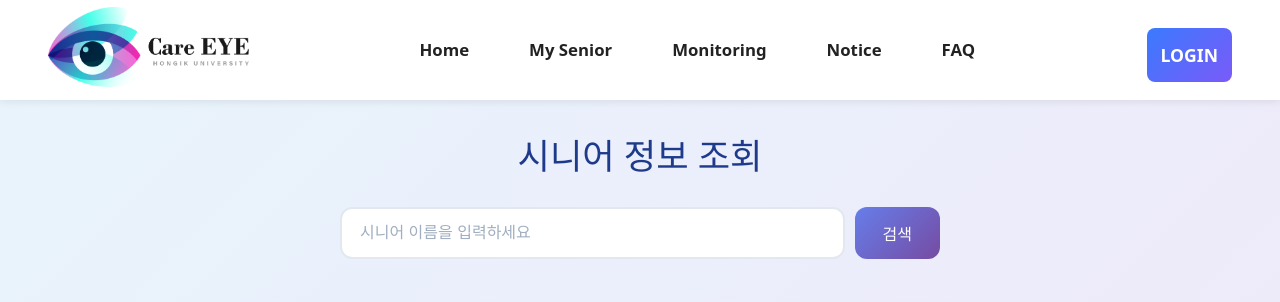
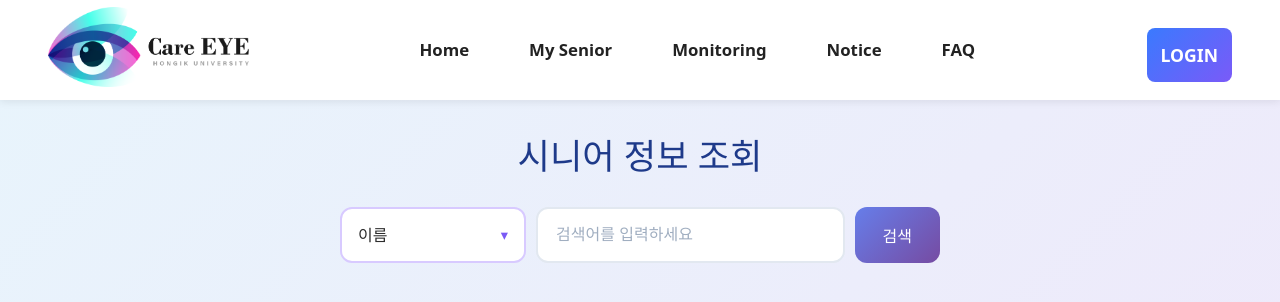
Before and after one commit to hoho715-park/careeye_frontend, a React (Vite) app in the folder careeye/: page /my-senior/info in a window 1280 px wide. Shown: the top 302 px of the page. Built offline with nearby package versions, Linux system fonts and the light colour scheme.

Commit message:
feat: 이름 검색 제외 , 나머지 조건 검색 추가

```diff
--- a/careeye/src/pages/SeniorInfo.jsx
+++ b/careeye/src/pages/SeniorInfo.jsx
@@ -4,6 +4,8 @@ import { FaTrashAlt, FaEdit } from "react-icons/fa";
 
 const SeniorInfo = () => {
   const [searchName, setSearchName] = useState("");
+  const [searchType, setSearchType] = useState("name");
+  const [dropdownOpen, setDropdownOpen] = useState(false);
   const [searchResults, setSearchResults] = useState("all");
   const [allSeniors, setAllSeniors] = useState([]);
 
@@ -15,21 +17,18 @@ const SeniorInfo = () => {
 
   const userId = localStorage.getItem("userId");
 
-  /* 🔵 전체 목록 불러오기 */
   useEffect(() => {
     if (!userId) return;
 
     fetch(`http://localhost:8080/senior/list/${userId}`)
       .then((res) => res.json())
       .then((data) => {
-        console.log("받아온 데이터:", data); // 데이터 구조 확인용
         setAllSeniors(data);
         setSearchResults("all");
       })
       .catch((err) => console.error("시니어 조회 오류:", err));
   }, [userId]);
 
-  /* 🔍 검색 기능 */
   const handleSearch = (e) => {
     e.preventDefault();
 
@@ -38,9 +37,17 @@ const SeniorInfo = () => {
       return;
     }
 
+    const keyword = searchName.replace(/\s+/g, "");
+
     const filtered = allSeniors.filter((senior) => {
-      const name = senior.seniorName || senior.name || "";
-      return name.replace(/\s+/g, "") === searchName.replace(/\s+/g, "");
+      const fields = {
+        name: senior.seniorName || senior.name || "",
+        room: senior.roomNumber || senior.room || "",
+        seniorId: senior.seniorId || senior.id || "",
+        hospitalId: senior.hospitalId || senior.facilityId || "",
+      };
+
+      return String(fields[searchType]).replace(/\s+/g, "") === keyword;
     });
 
     setSearchResults(filtered.length > 0 ? filtered : "not-found");
@@ -48,13 +55,11 @@ const SeniorInfo = () => {
 
   const renderList = searchResults === "all" ? allSeniors : searchResults;
 
-  /* 🗑 삭제 모달 열기 */
   const openDeleteModal = (senior) => {
     setSelectedSenior(senior);
     setShowDeleteModal(true);
   };
 
-  /* 🗑 삭제 실행 */
   const confirmDelete = () => {
     const seniorId = selectedSenior.seniorId || selectedSenior.id;
     fetch(`http://localhost:8080/senior/delete/${seniorId}`, {
@@ -67,13 +72,11 @@ const SeniorInfo = () => {
       .catch((err) => console.error("삭제 오류:", err));
   };
 
-  /* ✏ 수정 모달 열기 */
   const openEditModal = (senior) => {
     setEditSenior({ ...senior });
     setShowEditModal(true);
   };
 
-  /* ✏ 수정 실행 */
   const handleUpdate = () => {
     const seniorId = editSenior.seniorId || editSenior.id;
     fetch(`http://localhost:8080/senior/update/${seniorId}`, {
@@ -88,7 +91,6 @@ const SeniorInfo = () => {
       .catch((err) => console.error("수정 오류:", err));
   };
 
-  /* 필드값 가져오기 헬퍼 함수 */
   const getField = (senior, ...keys) => {
     for (const key of keys) {
       if (senior[key] !== undefined && senior[key] !== null) {
@@ -98,25 +100,56 @@ const SeniorInfo = () => {
     return "-";
   };
 
+  const getTypeLabel = () => {
+    switch (searchType) {
+      case "name":
+        return "이름";
+      case "room":
+        return "방 호수";
+      case "seniorId":
+        return "시니어 ID";
+      case "hospitalId":
+        return "요양시설 ID";
+      default:
+        return "이름";
+    }
+  };
+
   return (
     <div className="senior-info-container">
       <div className="senior-info-content">
         <h2 className="senior-info-title">시니어 정보 조회</h2>
 
-        {/* 🔍 검색 */}
         <form className="search-form" onSubmit={handleSearch}>
+
+          {/* 🔵 커스텀 드롭다운 */}
+          <div className="custom-select" onClick={() => setDropdownOpen(!dropdownOpen)}>
+            <span>{getTypeLabel()}</span>
+            <div className={`arrow ${dropdownOpen ? "open" : ""}`}>▾</div>
+          </div>
+
+          {dropdownOpen && (
+            <div className="custom-options">
+              <div className="option" onClick={() => { setSearchType("name"); setDropdownOpen(false); }}>이름</div>
+              <div className="option" onClick={() => { setSearchType("room"); setDropdownOpen(false); }}>방 호수</div>
+              <div className="option" onClick={() => { setSearchType("seniorId"); setDropdownOpen(false); }}>시니어 ID</div>
+              <div className="option" onClick={() => { setSearchType("hospitalId"); setDropdownOpen(false); }}>요양시설 ID</div>
+            </div>
+          )}
+
           <input
             type="text"
-            placeholder="시니어 이름을 입력하세요"
+            placeholder="검색어를 입력하세요"
             value={searchName}
             onChange={(e) => setSearchName(e.target.value)}
           />
+
           <button className="search-btn">검색</button>
         </form>
 
         <div className="result-section">
           {searchResults === "not-found" ? (
-            <p className="not-found-text">❌ 해당 이름의 시니어를 찾을 수 없습니다.</p>
+            <p className="not-found-text">❌ 해당 정보의 시니어를 찾을 수 없습니다.</p>
           ) : (
             <div className="result-list">
               {renderList.map((senior, index) => (
@@ -128,7 +161,6 @@ const SeniorInfo = () => {
                       : "male-border"
                   }`}
                 >
-                  {/* 아이콘 묶음 */}
                   <div className="card-top-icons">
                     <FaEdit className="edit-icon" onClick={() => openEditModal(senior)} />
                     <FaTrashAlt className="delete-icon" onClick={() => openDeleteModal(senior)} />
@@ -151,18 +183,13 @@ const SeniorInfo = () => {
         </div>
       </div>
 
-      {/* =======================
-          삭제 모달
-      ======================== */}
       {showDeleteModal && selectedSenior && (
         <div className="modal-overlay">
           <div className="modal-box">
             <div className="modal-icon">⚠️</div>
 
             <p className="modal-message">
-              정말 <span className="senior-name">
-                {getField(selectedSenior, "seniorName", "name")}
-              </span> 님을 삭제하시겠습니까?
+              정말 <span className="senior-name">{getField(selectedSenior, "seniorName", "name")}</span> 님을 삭제하시겠습니까?
             </p>
 
             <div className="modal-buttons">
@@ -173,9 +200,6 @@ const SeniorInfo = () => {
         </div>
       )}
 
-      {/* =======================
-          수정 모달
-      ======================== */}
       {showEditModal && editSenior && (
         <div className="modal-overlay">
           <div className="edit-modal-box">
@@ -187,11 +211,7 @@ const SeniorInfo = () => {
                 type="text"
                 value={editSenior.seniorName || editSenior.name || ""}
                 onChange={(e) =>
-                  setEditSenior({
-                    ...editSenior,
-                    seniorName: e.target.value,
-                    name: e.target.value
-                  })
+                  setEditSenior({ ...editSenior, seniorName: e.target.value, name: e.target.value })
                 }
               />
 
@@ -200,11 +220,7 @@ const SeniorInfo = () => {
                 type="text"
                 value={editSenior.hospitalId || editSenior.facilityId || ""}
                 onChange={(e) =>
-                  setEditSenior({
-                    ...editSenior,
-                    hospitalId: e.target.value,
-                    facilityId: e.target.value
-                  })
+                  setEditSenior({ ...editSenior, hospitalId: e.target.value, facilityId: e.target.value })
                 }
               />
 
@@ -213,11 +229,7 @@ const SeniorInfo = () => {
                 type="text"
                 value={editSenior.roomNumber || editSenior.room || ""}
                 onChange={(e) =>
-                  setEditSenior({
-                    ...editSenior,
-                    roomNumber: e.target.value,
-                    room: e.target.value
-                  })
+                  setEditSenior({ ...editSenior, roomNumber: e.target.value, room: e.target.value })
                 }
               />
 
@@ -226,11 +238,7 @@ const SeniorInfo = () => {
                 type="date"
                 value={editSenior.seniorBirth || editSenior.birthDate || ""}
                 onChange={(e) =>
-                  setEditSenior({
-                    ...editSenior,
-                    seniorBirth: e.target.value,
-                    birthDate: e.target.value
-                  })
+                  setEditSenior({ ...editSenior, seniorBirth: e.target.value, birthDate: e.target.value })
                 }
               />
 
@@ -238,11 +246,7 @@ const SeniorInfo = () => {
               <select
                 value={editSenior.seniorGender || editSenior.gender || "남"}
                 onChange={(e) =>
-                  setEditSenior({
-                    ...editSenior,
-                    seniorGender: e.target.value,
-                    gender: e.target.value
-                  })
+                  setEditSenior({ ...editSenior, seniorGender: e.target.value, gender: e.target.value })
                 }
               >
                 <option value="남">남</option>
@@ -253,11 +257,7 @@ const SeniorInfo = () => {
               <textarea
                 value={editSenior.specialNote || editSenior.notes || ""}
                 onChange={(e) =>
-                  setEditSenior({
-                    ...editSenior,
-                    specialNote: e.target.value,
-                    notes: e.target.value
-                  })
+                  setEditSenior({ ...editSenior, specialNote: e.target.value, notes: e.target.value })
                 }
               />
             </form>
@@ -269,7 +269,6 @@ const SeniorInfo = () => {
           </div>
         </div>
       )}
-
     </div>
   );
 };
--- a/careeye/src/styles/SeniorInfo.css
+++ b/careeye/src/styles/SeniorInfo.css
@@ -35,8 +35,10 @@
   max-width: 600px;
   gap: 10px;
   margin-bottom: 30px;
+  position: relative;
 }
 
+/* 기존 검색 input */
 .search-form input {
   flex: 1;
   padding: 14px 18px;
@@ -73,6 +75,81 @@
 .search-btn:hover {
   transform: translateY(-2px);
   box-shadow: 0 4px 15px rgba(102, 126, 234, 0.4);
+}
+
+/* ================================
+   커스텀 드롭다운 (예시디자인 동일)
+================================ */
+.custom-select {
+  padding: 14px 16px;
+  border: 2px solid #d8caff;
+  border-radius: 12px;
+  background: white;
+  color: #2d2d2d;
+  font-size: 1rem;
+  cursor: pointer;
+  min-width: 150px;
+  display: flex;
+  justify-content: space-between;
+  align-items: center;
+  user-select: none;
+  transition: all 0.25s ease;
+  position: relative;
+}
+
+.custom-select:hover {
+  box-shadow: 0 0 0 3px rgba(162, 122, 255, 0.2);
+}
+
+.custom-select .arrow {
+  font-size: 0.9rem;
+  transition: transform 0.25s ease;
+  color: #7a5af5;
+}
+
+.custom-select .arrow.open {
+  transform: rotate(180deg);
+}
+
+/* 옵션 목록 */
+.custom-options {
+  position: absolute;
+  top: 60px;
+  left: 0;
+  width: 150px;
+  background: #ffffff;
+  border-radius: 14px;
+  box-shadow: 0 6px 20px rgba(0, 0, 0, 0.15);
+  overflow: hidden;
+  z-index: 1000;
+  animation: fadeIn 0.2s ease-in-out;
+}
+
+@keyframes fadeIn {
+  from {
+    opacity: 0;
+    transform: translateY(-6px);
+  }
+  to {
+    opacity: 1;
+    transform: translateY(0);
+  }
+}
+
+.option {
+  padding: 14px 16px;
+  font-size: 0.95rem;
+  color: #2d2d2d;
+  cursor: pointer;
+  transition: background 0.25s ease;
+}
+
+.option:hover {
+  background: #f2e8ff;
+}
+
+.option:active {
+  background: #e8d3ff;
 }
 
 /* ================================
```
